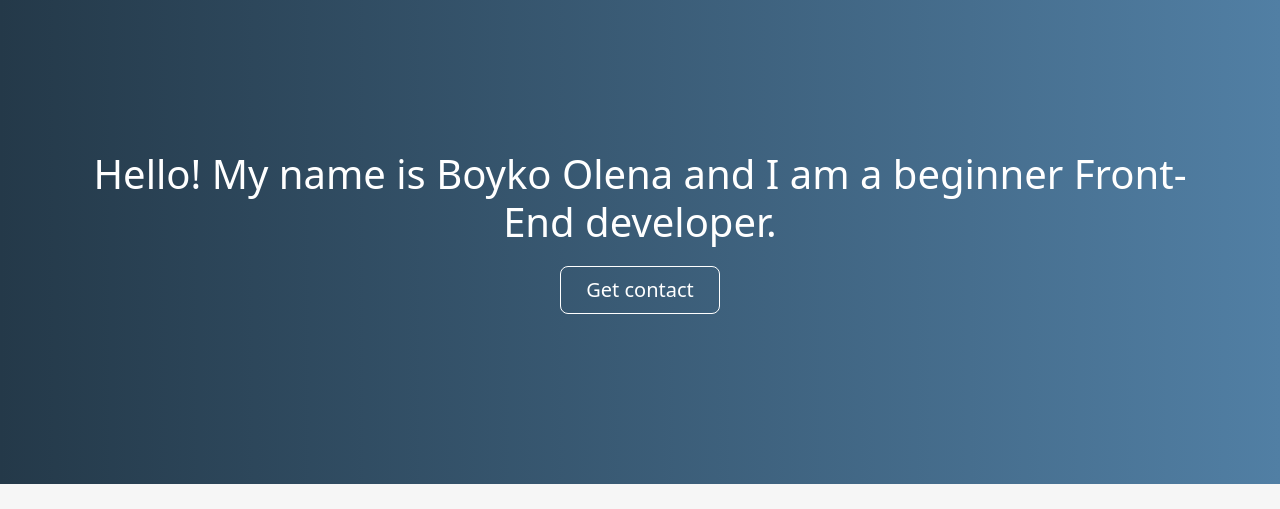
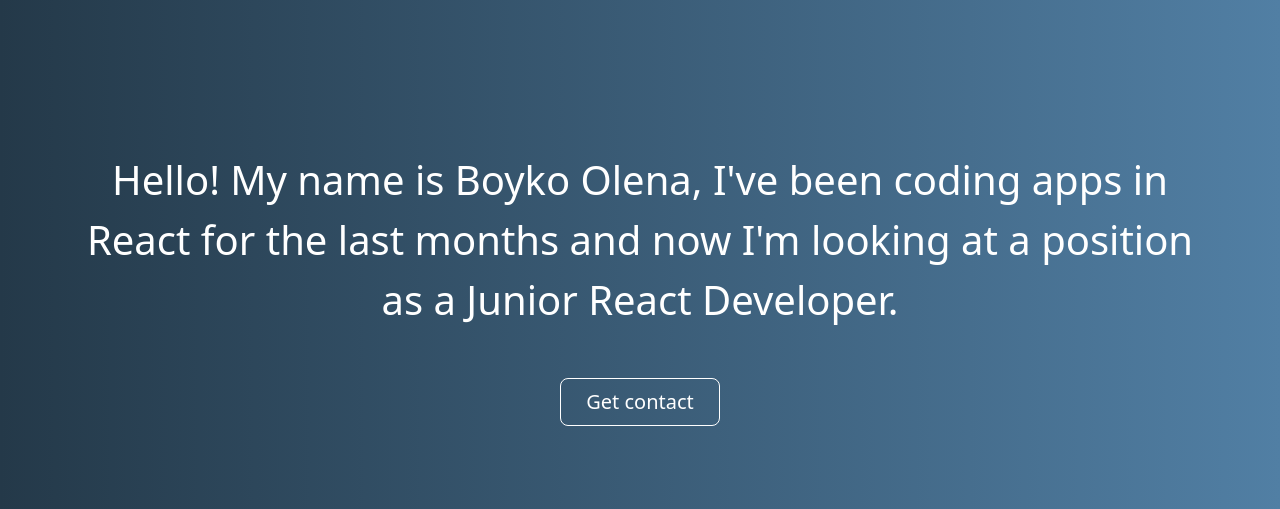
Before and after one commit to BoykoLena/Boyko_CV, a plain HTML site: page index.html in a window 1280 px wide. Shown: the top 509 px of the page. Drawn offline with Linux system fonts and the light colour scheme.

Commit message:
some changes in header

```diff
--- a/index.html
+++ b/index.html
@@ -17,9 +17,10 @@
       <div class="container">
         <div class="row">
           <div class="col-12">
-            <h1 class="text-center text-white">
-              Hello! My name is Boyko Olena and I am a beginner Front-End
-              developer.
+            <h1 class="text-center text-white mb-5">
+              Hello! My name is Boyko Olena, I've been coding apps in React for
+              the last months and now I'm looking at a position as a Junior
+              React Developer.
             </h1>
             <a href="#footer" class="btn btn-itd btn-lg">Get contact</a>
           </div>
--- a/styles/style.css
+++ b/styles/style.css
@@ -6,6 +6,11 @@
 :root {
   --color1: #243949;
   --color2: #517fa4;
+}
+
+h1 {
+  line-height: 1.5;
+  font-weight: 300;
 }
 
 header {
```
